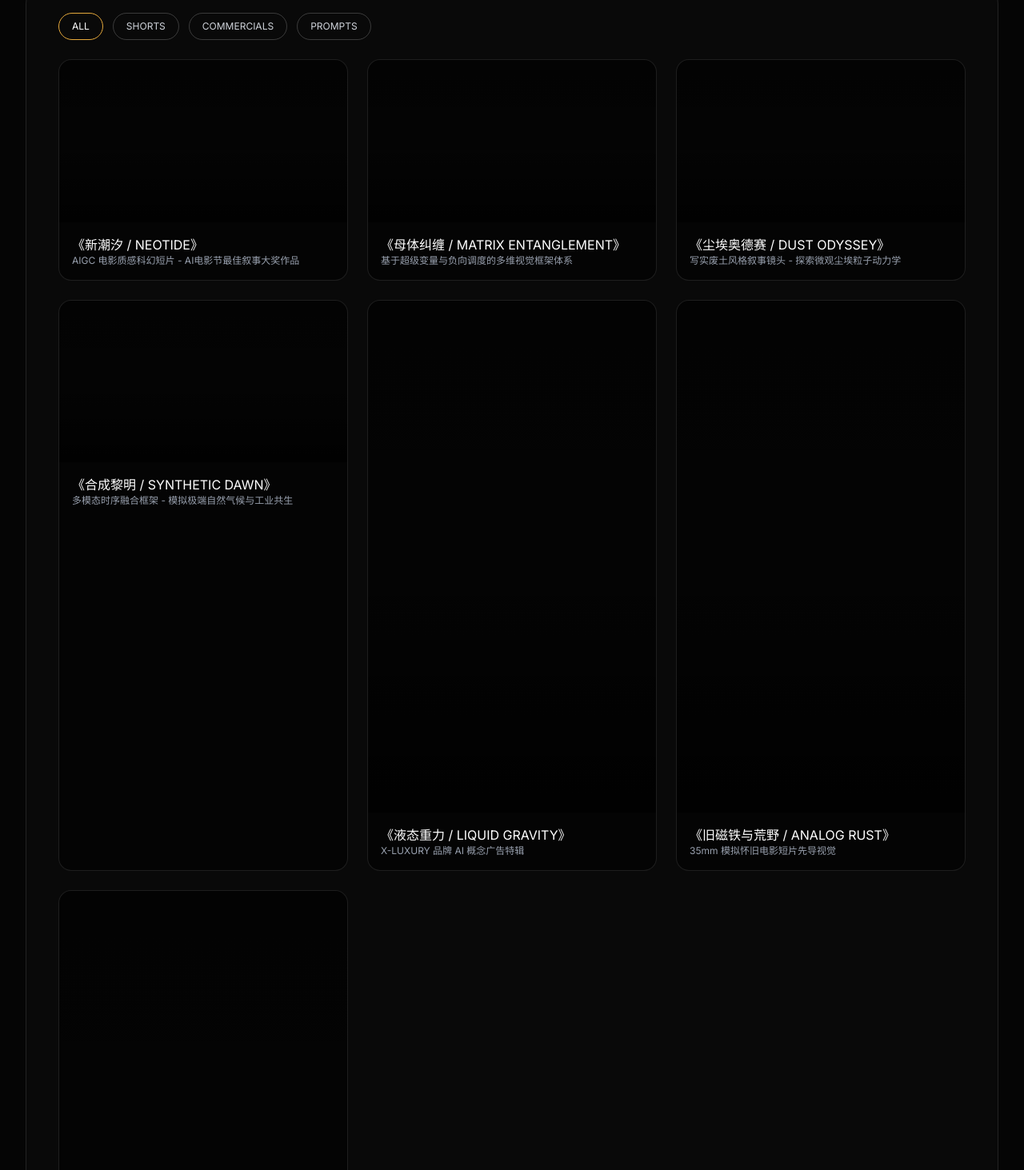
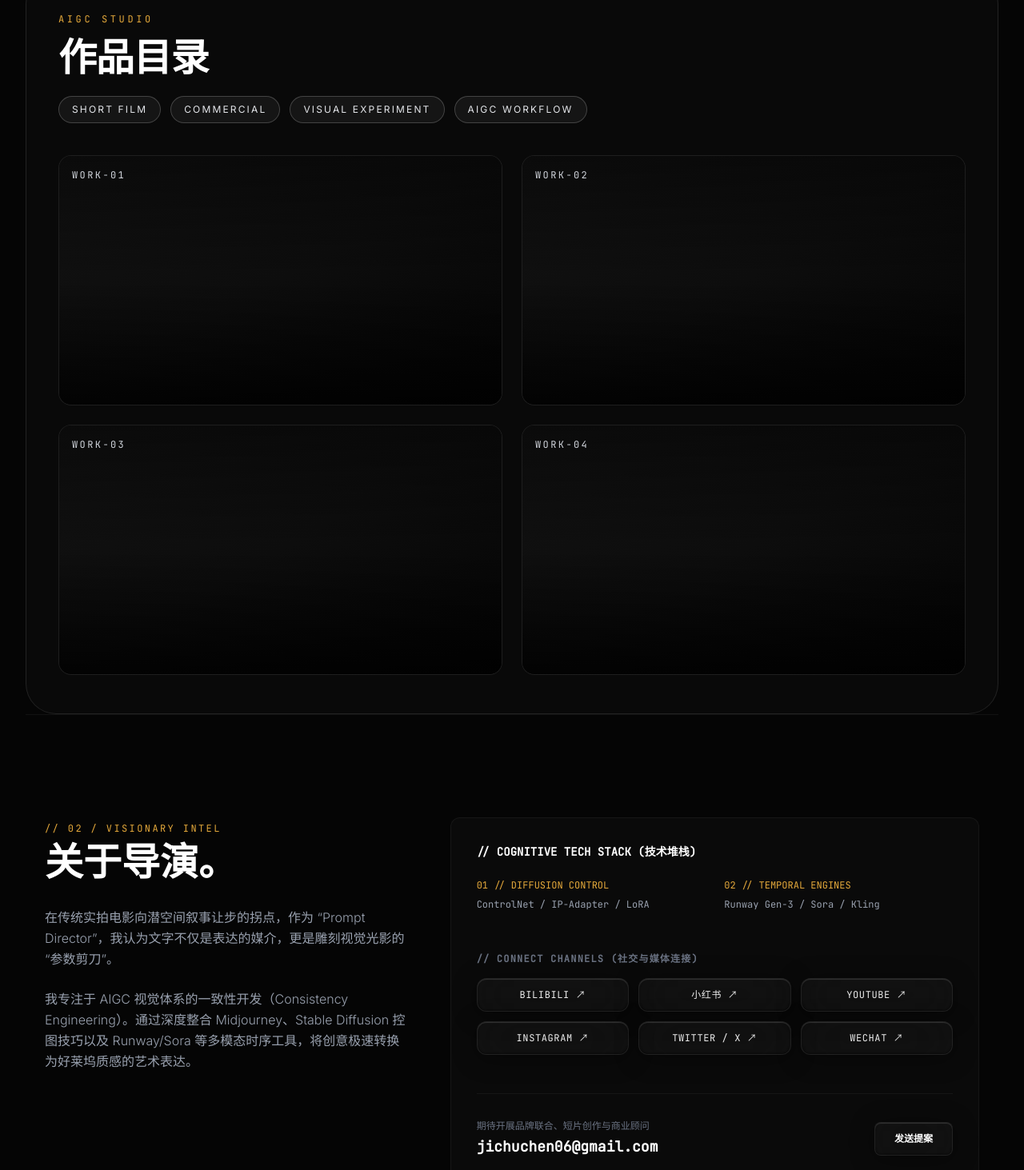
Before and after one commit to jichuchen06/jichuchen06.github.io, a Next.js app: page / in a window 1280 px wide. Shown: the part 867-2330 px from the top of the page at 80% size. Built offline with nearby package versions, Linux system fonts and the light colour scheme.

Commit message:
Refactor page component and clean up code
Refactor page component by removing unused interfaces and project data, and updating the structure for improved readability.

```diff
--- a/src/app/page.tsx
+++ b/src/app/page.tsx
@@ -1,6 +1,6 @@
 "use client";
 
-import React, { useEffect, useState, type MouseEvent } from "react";
+import { useState, type MouseEvent } from "react";
 
 function onLiquidMove(e: MouseEvent<HTMLElement>) {
   const rect = e.currentTarget.getBoundingClientRect();
@@ -11,103 +11,181 @@ function onLiquidMove(e: MouseEvent<HTMLElement>) {
 const heroVideoSrc =
   "https://player.vimeo.com/external/371433846.sd.mp4?s=236da2f3c0227e3dc26d36e2f69421df65f72439&profile_id=139&oauth2_token_id=57447761";
 
-interface Project {
-  id: string;
-  category: "shorts" | "commercials" | "prompts";
-  title: string;
-  subtitle: string;
-  videoSrc: string;
-  aspectRatio: "horizontal" | "vertical";
-  engine: string;
-  prompt: string;
-  concept: string;
-  role: string;
-  pipeline: string;
-  seed: string;
-  grading: string;
-}
-
-interface SkillItem {
-  title: string;
-  name: string;
-  keywords: string[];
-  description: string;
-}
-
-const projectsData: Record<string, Project> = {
-  "cyber-noir": { id: "cyber-noir", category: "shorts", title: "《新潮汐 / NEOTIDE》", subtitle: "AIGC 电影质感科幻短片 - AI电影节最佳叙事大奖作品", videoSrc: "/works/work-01-preview.mp4", aspectRatio: "horizontal", engine: "// SYSTEM: RUNWAY-GEN-3_ANAMORPHIC_LENS", prompt: "A wide anamorphic shot...", concept: "《新潮汐》是一部探索AI幻觉...", role: "AI Video Director / Editor / Sound Design", pipeline: "Midjourney V6 + Runway Gen-3 + DaVinci", seed: "33092817293", grading: "Neo-noir Cyan and Decaying Amber" },
-  "matrix-dream": { id: "matrix-dream", category: "prompts", title: "《母体纠缠 / MATRIX ENTANGLEMENT》", subtitle: "基于超级变量与负向调度的多维视觉框架体系", videoSrc: "/works/work-03-preview.mp4", aspectRatio: "horizontal", engine: "// SYSTEM: LATENT-RECURSIVE_PROMPT_FLOW", prompt: "A high-contrast cinematic scan...", concept: "本系统展示了 AIGC 的控图边界...", role: "Lead Prompt Architect", pipeline: "Midjourney Matrix Blueprinting", seed: "998412039", grading: "Terminal Green & Monochromatic Shadows" },
-  "dust-odyssey": { id: "dust-odyssey", category: "shorts", title: "《尘埃奥德赛 / DUST ODYSSEY》", subtitle: "写实废土风格叙事镜头 - 探索微观尘埃粒子动力学", videoSrc: "/works/work-01-preview.mp4", aspectRatio: "horizontal", engine: "// SYSTEM: SORA-PARTICLE_SIMULATION_V2", prompt: "Earthy dramatic anamorphic...", concept: "《尘埃奥德赛》重点在于...", role: "Director / Visual Lead", pipeline: "Midjourney + Sora + Stable Diffusion Lora", seed: "10928374921", grading: "Muted Earthy Ochre & Deep Amber" },
-  "synthetic-dawn": { id: "synthetic-dawn", category: "prompts", title: "《合成黎明 / SYNTHETIC DAWN》", subtitle: "多模态时序融合框架 - 模拟极端自然气候与工业共生", videoSrc: "/works/work-03-preview.mp4", aspectRatio: "horizontal", engine: "// SYSTEM: COGNITIVE-FLOW_WEATHER_EMULATOR", prompt: "Extreme cinematic wide shot...", concept: "此框架深入探讨了...", role: "Technical Prompt Director", pipeline: "Midjourney V6 + Runway Gen-3 + DaVinci Resolve", seed: "44820193872", grading: "Electric Turquoise & Liquid Silver" },
-  "gold-liquid": { id: "gold-liquid", category: "commercials", title: "《液态重力 / LIQUID GRAVITY》", subtitle: "X-LUXURY 品牌 AI 概念广告特辑", videoSrc: "/works/work-02-preview.mp4", aspectRatio: "vertical", engine: "// SYSTEM: MIDJOURNEY-V6_PHYSICS_GRADING", prompt: "Hyper-abstract luxury dynamic...", concept: "此项目是为知名奢侈品牌定制...", role: "AIGC Art Director / Keyframe Designer", pipeline: "Stable Diffusion + MJ V6 + Kling AI", seed: "5561029418", grading: "Warm Champagne Gold & Pitch Black" },
-  "analog-rust": { id: "analog-rust", category: "shorts", title: "《旧磁铁与荒野 / ANALOG RUST》", subtitle: "35mm 模拟怀旧电影短片先导视觉", videoSrc: "/works/work-04-preview.mp4", aspectRatio: "vertical", engine: "// SYSTEM: SORA-COHESION_TEST_PROTOTYPE", prompt: "Earthy cinematic portrait shot...", concept: "《旧磁铁与荒野》通过 AIGC 的生成...", role: "Director / Editor", pipeline: "Sora Beta + Luma Dream Machine", seed: "197410293", grading: "Faded Kodachrome Film emulation" },
-  "neon-pulse": { id: "neon-pulse", category: "commercials", title: "《霓虹脉冲 / NEON PULSE》", subtitle: "时尚先锋垂直视感广告 - 情感算法流动视觉", videoSrc: "/works/work-02-preview.mp4", aspectRatio: "vertical", engine: "// SYSTEM: COGNITIVE-FLOW_PORTRAIT_STREAM", prompt: "A fast-paced vertical portrait...", concept: "本作品深入探讨时尚媒介的移动化...", role: "Visual Director / Stylist", pipeline: "SDXL ControlNet + Runway Gen-3", seed: "88390129381", grading: "Vibrant Acid Magenta & Deep Onyx" },
-};
-
-const coreCapabilities: SkillItem[] = [
-  { title: "01 // LATENT COMPOSITION", name: "潜空间镜头与光影掌控", keywords: ["Anamorphic Rules", "Rembrandt Lighting"], description: "基于经典电影美学参数化控制图像生成。" },
-  { title: "02 // TIME-SERIES DIRECTION", name: "多模态时序流镜头控制", keywords: ["Temporal Cohesion", "Motion Vectors"], description: "精通 AIGC 时序生成的动力学模拟和镜头平移。" },
-  { title: "03 // PROMPT ARCHITECTURE", name: "结构化语义编译与调度", keywords: ["Token Weights", "Attention Anchors"], description: "将自然语言创意编译为高度可预测的底层逻辑描述。" },
+const workVideos = [
+  "/works/work-01-preview.mp4",
+  "/works/work-02-preview.mp4",
+  "/works/work-03-preview.mp4",
+  "/works/work-04-preview.mp4",
 ];
 
 export default function Home() {
-  const [activeCategory, setActiveCategory] = useState<string>("all");
-  const [selectedProjectId, setSelectedProjectId] = useState<string | null>(null);
+  const [videoUnavailable, setVideoUnavailable] = useState<Record<string, boolean>>({});
+  const [wxCopied, setWxCopied] = useState(false);
 
-  useEffect(() => {
-    const observer = new IntersectionObserver((entries) => {
-      entries.forEach((entry) => {
-        if (entry.isIntersecting) entry.target.classList.add("scroll-visible");
-      });
-    }, { threshold: 0.05 });
-    document.querySelectorAll(".scroll-animate").forEach((el) => observer.observe(el));
-    return () => observer.disconnect();
-  }, [activeCategory]);
-
-  const selectedProject = selectedProjectId ? projectsData[selectedProjectId] : null;
-  const filtered = Object.values(projectsData).filter((p) => activeCategory === "all" || p.category === activeCategory);
+  function copyWeChatID(id: string) {
+    void navigator.clipboard.writeText(id);
+    setWxCopied(true);
+    setTimeout(() => setWxCopied(false), 1800);
+  }
 
   return (
     <div className="relative min-h-screen bg-[#050505] text-[#ededed] antialiased">
       <div className="film-grain" />
+
       <nav className="glass-nav fixed inset-x-0 top-0 z-50 border-b border-white/5">
         <div className="mx-auto flex w-full max-w-7xl items-center justify-between px-6 py-4">
-          <div className="flex items-center space-x-3"><span className="rec-dot h-2.5 w-2.5 rounded-full bg-[#FF3B30]" /><span className="text-sm font-bold tracking-[0.2em] text-white uppercase">AIGC.STUDIO</span></div>
-          <div className="flex items-center gap-6 text-[11px] font-mono tracking-[0.2em] text-gray-300 uppercase"><a href="#work" className="transition hover:text-white">01 // WORK</a><a href="#about" className="transition hover:text-white">02 // ABOUT</a><a href="#contact" className="transition hover:text-white">DIRECT CONTACT</a></div>
+          <div className="flex items-center space-x-3">
+            <span className="rec-dot h-2.5 w-2.5 rounded-full bg-[#FF3B30]" />
+            <span className="text-sm font-bold tracking-[0.2em] text-white uppercase">AIGC.STUDIO</span>
+          </div>
+          <div className="flex items-center gap-6 text-[11px] font-mono tracking-[0.2em] text-gray-300 uppercase">
+            <a href="#work" className="transition hover:text-white">01 // WORK</a>
+            <a href="#about" className="transition hover:text-white">02 // ABOUT</a>
+            <a href="#contact" className="transition hover:text-white">DIRECT CONTACT</a>
+          </div>
         </div>
       </nav>
 
       <main className="relative z-10 px-4 pb-10 pt-28 md:px-8">
         <section className="relative mx-auto min-h-[calc(100vh-8rem)] w-full max-w-7xl overflow-hidden rounded-[38px] border border-white/8 bg-[#0d0d0d]">
-          <div className="absolute inset-0"><video autoPlay loop muted playsInline className="h-full w-full object-cover opacity-25 brightness-[0.4] contrast-[1.1]"><source src={heroVideoSrc} type="video/mp4" /></video><div className="absolute inset-0 bg-gradient-to-t from-[#050505] via-[#050505]/40 to-[#050505]" /></div>
-          <header className="relative flex min-h-[calc(100vh-8rem)] flex-col justify-between px-6 pb-12 pt-14 md:px-10 md:pt-20"><div className="max-w-4xl"><p className="mb-6 text-xs tracking-[0.3em] text-[#E5A93B] uppercase font-mono">// I am turning imagination into reality.</p><h1 className="mb-8 text-5xl leading-[0.9] font-black tracking-tighter text-white uppercase md:text-8xl">JICHU CHEN <br /><span className="bg-gradient-to-r from-gray-200 via-gray-400 to-gray-700 bg-clip-text text-transparent">VISUAL WORKS.</span></h1><p className="mb-10 max-w-xl text-lg leading-relaxed font-light text-gray-400 md:text-xl">我是影像创作者。拥有丰富的视频制作经验，熟悉拍摄、剪辑、调色及AIGC视频创作流程，了解短片、广告及 微电影等全流程；具备甲方工作思维，能够理解业务需求、统筹项目并协调多部门高效落地内容 , 关注作品传播效果与商业价值。</p><div className="flex flex-wrap gap-4"><a onMouseMove={onLiquidMove} href="#work" className="liquid-glass-btn rounded-xl px-8 py-3.5 text-sm font-bold tracking-wider text-white">浏览最新作品 (SHORTS)</a><a onMouseMove={onLiquidMove} href="#about" className="liquid-glass-btn rounded-xl px-8 py-3.5 text-sm tracking-wider text-gray-300 font-mono">关于与联系 (ABOUT)</a></div></div></header>
+          <div className="absolute inset-0">
+            <video autoPlay loop muted playsInline className="h-full w-full object-cover opacity-25 brightness-[0.4] contrast-[1.1]">
+              <source src={heroVideoSrc} type="video/mp4" />
+            </video>
+            <div className="absolute inset-0 bg-gradient-to-t from-[#050505] via-[#050505]/40 to-[#050505]" />
+          </div>
+
+          <header className="relative flex min-h-[calc(100vh-8rem)] flex-col justify-between px-6 pb-12 pt-14 md:px-10 md:pt-20">
+            <div className="max-w-4xl">
+              <p className="mb-6 text-xs tracking-[0.3em] text-[#E5A93B] uppercase font-mono">// I am turning imagination into reality.</p>
+              <h1 className="mb-8 text-5xl leading-[0.9] font-black tracking-tighter text-white uppercase md:text-8xl">
+                JICHU CHEN <br />
+                <span className="bg-gradient-to-r from-gray-200 via-gray-400 to-gray-700 bg-clip-text text-transparent">VISUAL WORKS.</span>
+              </h1>
+              <p className="mb-10 max-w-xl text-lg leading-relaxed font-light text-gray-400 md:text-xl">
+                我是影像创作者。拥有丰富的视频制作经验，熟悉拍摄、剪辑、调色及AIGC视频创作流程，了解短片、广告及 微电影等全流程；具备甲方工作思维，能够理解业务需求、统筹项目并协调多部门高效落地内容 , 关注作品传播效果与商业价值。
+              </p>
+              <div className="flex flex-wrap gap-4">
+                <a onMouseMove={onLiquidMove} href="#work" className="liquid-glass-btn rounded-xl px-8 py-3.5 text-sm font-bold tracking-wider text-white">浏览最新作品 (SHORTS)</a>
+                <a onMouseMove={onLiquidMove} href="#about" className="liquid-glass-btn rounded-xl px-8 py-3.5 text-sm tracking-wider text-gray-300 font-mono">关于与联络 (ABOUT)</a>
+              </div>
+            </div>
+          </header>
         </section>
 
         <section id="work" className="mx-auto mt-12 w-full max-w-7xl rounded-[38px] border border-white/10 bg-[#090909] px-6 py-12 md:px-10">
-          <div className="mb-6 flex flex-wrap gap-3">{["all", "shorts", "commercials", "prompts"].map((c) => <button key={c} onClick={() => setActiveCategory(c)} className={`rounded-full border px-4 py-2 text-xs uppercase ${activeCategory === c ? "border-[#E5A93B] text-white" : "border-white/20 text-gray-300"}`}>{c}</button>)}</div>
-          <div className="grid gap-6 md:grid-cols-2 lg:grid-cols-3">{filtered.map((p) => <article key={p.id} onClick={() => setSelectedProjectId(p.id)} className="cursor-pointer overflow-hidden rounded-2xl border border-white/10 bg-black/50"><div className={p.aspectRatio === "vertical" ? "relative aspect-[9/16]" : "relative aspect-video"}><video src={p.videoSrc} autoPlay muted loop playsInline onError={(e) => { e.currentTarget.style.display = "none"; }} className="h-full w-full object-cover opacity-80" /><div className="absolute inset-0 bg-gradient-to-t from-black/80 via-transparent to-black/30" /></div><div className="p-4"><h3 className="text-white">{p.title}</h3><p className="text-xs text-gray-400">{p.subtitle}</p></div></article>)}</div>
+          <p className="text-xs font-mono tracking-[0.3em] text-[#E5A93B] uppercase">AIGC STUDIO</p>
+          <h2 className="mt-4 text-3xl font-black tracking-tight text-white uppercase md:text-5xl">作品目录</h2>
+          <div className="mt-6 flex flex-wrap gap-3">
+            {[
+              "SHORT FILM",
+              "COMMERCIAL",
+              "VISUAL EXPERIMENT",
+              "AIGC WORKFLOW",
+            ].map((tag) => (
+              <button key={tag} type="button" className="rounded-full border border-white/20 bg-white/5 px-4 py-2 text-xs tracking-[0.18em] text-gray-200 uppercase">
+                {tag}
+              </button>
+            ))}
+          </div>
+
+          <div className="mt-10 grid gap-6 md:grid-cols-2">
+            {workVideos.map((src, index) => {
+              const unavailable = videoUnavailable[src];
+              return (
+                <article key={src} className="overflow-hidden rounded-2xl border border-white/10 bg-black/50">
+                  <div className="relative aspect-video bg-gradient-to-br from-[#121212] via-[#0d0d0d] to-[#050505]">
+                    {!unavailable && (
+                      <video
+                        autoPlay
+                        muted
+                        loop
+                        playsInline
+                        onError={() => setVideoUnavailable((prev) => ({ ...prev, [src]: true }))}
+                        className="h-full w-full object-cover opacity-80"
+                      >
+                        <source src={src} type="video/mp4" />
+                      </video>
+                    )}
+                    <div className="absolute inset-0 bg-gradient-to-t from-black/80 via-transparent to-black/40" />
+                    <p className="absolute left-4 top-4 text-xs font-mono tracking-[0.2em] text-gray-300 uppercase">work-{String(index + 1).padStart(2, "0")}</p>
+                  </div>
+                </article>
+              );
+            })}
+          </div>
         </section>
 
-        <section id="about" className="mx-auto mt-12 w-full max-w-7xl rounded-[38px] border border-white/10 bg-[#090909] px-6 py-12 md:px-10">
-          <h2 className="text-3xl font-black text-white">关于导演。</h2>
-          <div className="mt-8 grid gap-4 md:grid-cols-3">{coreCapabilities.map((s) => <div key={s.title} className="rounded-xl border border-white/10 p-4"><p className="text-xs text-[#E5A93B]">{s.title}</p><h3 className="mt-2 text-white">{s.name}</h3><p className="mt-2 text-sm text-gray-400">{s.description}</p></div>)}</div>
+        {/* 02 关于我 与 社交连接 (About & Contact) */}
+        <section id="about" className="py-32 px-6 max-w-7xl mx-auto border-t border-white/5 relative z-10">
+          <div className="grid grid-cols-1 lg:grid-cols-12 gap-12">
+            <div className="lg:col-span-5">
+              <span className="text-xs font-mono text-[#E5A93B] tracking-[0.2em]">// 02 / VISIONARY INTEL</span>
+              <h2 className="text-3xl md:text-5xl font-black text-white mt-2">关于导演。</h2>
+              <div className="mt-8 space-y-6 text-gray-400 font-light leading-relaxed">
+                <p>
+                  在传统实拍电影向潜空间叙事让步的拐点，作为 “Prompt Director”，我认为文字不仅是表达的媒介，更是雕刻视觉光影的“参数剪刀”。
+                </p>
+                <p>
+                  我专注于 AIGC 视觉体系的一致性开发（Consistency Engineering）。通过深度整合 Midjourney、Stable Diffusion 控图技巧以及 Runway/Sora 等多模态时序工具，将创意极速转换为好莱坞质感的艺术表达。
+                </p>
+              </div>
+            </div>
+
+            <section id="contact" className="lg:col-span-7 flex flex-col justify-between bg-neutral-950 p-8 rounded-xl border border-white/5 font-mono">
+              <div>
+                <h3 className="text-sm font-bold text-white mb-6 uppercase">// COGNITIVE TECH STACK (技术堆栈)</h3>
+                <div className="grid grid-cols-1 md:grid-cols-2 gap-6 text-xs text-gray-400">
+                  <div>
+                    <p className="text-[#E5A93B] mb-2">01 // DIFFUSION CONTROL</p>
+                    <p className="mb-1">ControlNet / IP-Adapter / LoRA</p>
+                  </div>
+                  <div>
+                    <p className="text-[#E5A93B] mb-2">02 // TEMPORAL ENGINES</p>
+                    <p className="mb-1">Runway Gen-3 / Sora / Kling</p>
+                  </div>
+                </div>
+              </div>
+
+              {/* 社交媒体矩阵 */}
+              <div className="mt-12">
+                <h3 className="text-xs font-bold text-gray-500 uppercase tracking-widest mb-4">// CONNECT CHANNELS (社交与媒体连接)</h3>
+                <div className="grid grid-cols-2 sm:grid-cols-3 gap-3">
+                  <a href="https://space.bilibili.com" target="_blank" rel="noreferrer" onMouseMove={onLiquidMove} className="liquid-glass-btn py-3 px-4 rounded-xl text-center text-xs font-mono tracking-wider flex items-center justify-center gap-2">
+                    <span>BILIBILI ↗</span>
+                  </a>
+                  <a href="https://www.xiaohongshu.com" target="_blank" rel="noreferrer" onMouseMove={onLiquidMove} className="liquid-glass-btn py-3 px-4 rounded-xl text-center text-xs font-mono tracking-wider flex items-center justify-center gap-2">
+                    <span>小红书 ↗</span>
+                  </a>
+                  <a href="https://www.youtube.com" target="_blank" rel="noreferrer" onMouseMove={onLiquidMove} className="liquid-glass-btn py-3 px-4 rounded-xl text-center text-xs font-mono tracking-wider flex items-center justify-center gap-2">
+                    <span>YOUTUBE ↗</span>
+                  </a>
+                  <a href="https://www.instagram.com" target="_blank" rel="noreferrer" onMouseMove={onLiquidMove} className="liquid-glass-btn py-3 px-4 rounded-xl text-center text-xs font-mono tracking-wider flex items-center justify-center gap-2">
+                    <span>INSTAGRAM ↗</span>
+                  </a>
+                  <a href="https://x.com" target="_blank" rel="noreferrer" onMouseMove={onLiquidMove} className="liquid-glass-btn py-3 px-4 rounded-xl text-center text-xs font-mono tracking-wider flex items-center justify-center gap-2">
+                    <span>TWITTER / X ↗</span>
+                  </a>
+                  <button type="button" onClick={() => copyWeChatID('aigc_director_wechat')} onMouseMove={onLiquidMove} className="liquid-glass-btn py-3 px-4 rounded-xl text-center text-xs font-mono tracking-wider flex items-center justify-center gap-2">
+                    <span>{wxCopied ? '✓ WX COPIED' : 'WECHAT ↗'}</span>
+                  </button>
+                </div>
+              </div>
+
+              <div className="mt-12 pt-8 border-t border-white/5 flex flex-col sm:flex-row justify-between items-start sm:items-center gap-4">
+                <div>
+                  <p className="text-xs text-gray-500">期待开展品牌联合、短片创作与商业顾问</p>
+                  <p className="text-lg text-white font-bold mt-1">jichuchen06@gmail.com</p>
+                </div>
+                <a href="mailto:collaboration@aigc.studio" onMouseMove={onLiquidMove} className="liquid-glass-btn text-white px-6 py-3 text-xs font-bold uppercase rounded-lg">
+                  发送提案
+                </a>
+              </div>
+            </section>
+          </div>
         </section>
 
-        <section id="contact" className="mx-auto mt-12 w-full max-w-7xl rounded-[38px] border border-white/10 bg-[#090909] px-6 py-12 md:px-10">
-          <p className="text-gray-400">collaboration@aigc.studio</p>
-        </section>
       </main>
-
-      {selectedProject && (
-        <div className="fixed inset-0 z-50 flex items-center justify-center bg-black/90 p-6">
-          <div className="w-full max-w-4xl rounded-2xl border border-white/10 bg-[#111] p-6">
-            <button onClick={() => setSelectedProjectId(null)} className="mb-4 text-xs text-gray-400">CLOSE</button>
-            <video src={selectedProject.videoSrc} autoPlay muted loop playsInline className={selectedProject.aspectRatio === "vertical" ? "mx-auto aspect-[9/16] max-h-[60vh]" : "aspect-video w-full"} />
-            <h3 className="mt-4 text-2xl text-white">{selectedProject.title}</h3>
-            <p className="text-gray-400">{selectedProject.subtitle}</p>
-          </div>
-        </div>
-      )}
     </div>
   );
 }
```
